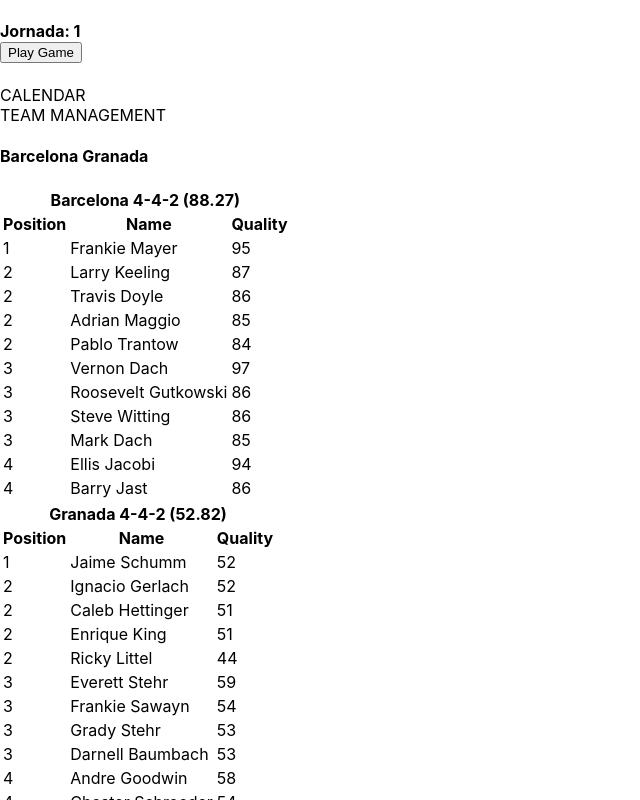
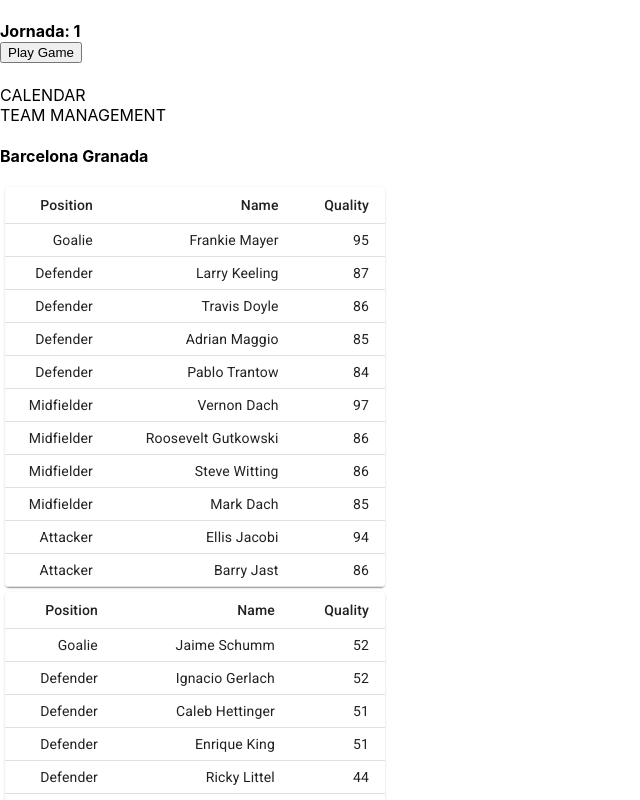
Before and after one commit to pearpages/pcfutbol, a React (Create React App) app: page / in a window 1280 px wide. Shown: the top 800 px of the page, without its empty margins (0-640 px from the left). Built offline with nearby package versions, Linux system fonts and the light colour scheme.

Commit message:
feat: Eleven Component

```diff
--- a/src/App.tsx
+++ b/src/App.tsx
@@ -2,7 +2,7 @@
 import { Switch } from "react-router-dom";
 import { Route } from "react-router";
 
-import DemoFormationTable from "./Demo/FormationTable/FormationTable";
+import DemoEleven from "./CurrentMatch/Eleven/Eleven.demo";
 import { Game } from "./lib/Game";
 import { Dashboard } from "./Dashboard";
 
@@ -40,8 +40,8 @@
 
   return (
     <Switch>
-      <Route path="/demo/formation-table">
-        <DemoFormationTable />
+      <Route path="/demo/eleven">
+        <DemoEleven />
       </Route>
       <Route path="*">
         <Dashboard {...dashboardProps} />
--- a/src/CurrentMatch/CurrentMatch.tsx
+++ b/src/CurrentMatch/CurrentMatch.tsx
@@ -33,16 +33,10 @@
     <>
       <div>
         <h4>{currentMatch[0] + " " + currentMatch[1]}</h4>
-        <Eleven
-          description={getDescription(game.getPlayerTeam(), playersOfTheGame)}
-          players={playersOfTheGame.get()}
-        />
+        <Eleven players={playersOfTheGame.get()} />
       </div>
       <div>
-        <Eleven
-          description={getDescription(rivalTeam.get(), rivalPlayersOfTheGame)}
-          players={rivalPlayersOfTheGame.get()}
-        />
+        <Eleven players={rivalPlayersOfTheGame.get()} />
       </div>
     </>
   );
--- /dev/null
+++ b/src/CurrentMatch/Eleven/Eleven.demo.tsx
@@ -0,0 +1,9 @@
+import React from "react";
+import { Eleven } from ".";
+import { PlayerData } from "../../lib/models";
+
+import players from "./players.mock.json";
+
+export default function FormationTable() {
+  return <Eleven players={players as PlayerData[]} />;
+}
--- a/src/CurrentMatch/Eleven/Eleven.tsx
+++ b/src/CurrentMatch/Eleven/Eleven.tsx
@@ -1,34 +1,40 @@
 import React from "react";
-import { PlayerData } from "../../lib/models";
+import Table from "@material-ui/core/Table";
+import TableBody from "@material-ui/core/TableBody";
+import TableCell from "@material-ui/core/TableCell";
+import TableContainer from "@material-ui/core/TableContainer";
+import TableHead from "@material-ui/core/TableHead";
+import TableRow from "@material-ui/core/TableRow";
+import Paper from "@material-ui/core/Paper";
 
-export function Eleven({
-  description,
-  players,
-}: {
-  description: string;
-  players: PlayerData[];
-}) {
+import type { PlayerData } from "../../lib/models";
+import { Player } from "../../lib/Player";
+
+export function Eleven({ players }: { players: PlayerData[] }) {
   return (
-    <table>
-      <thead>
-        <tr>
-          <th colSpan={3}>{description}</th>
-        </tr>
-        <tr>
-          <th>Position</th>
-          <th>Name</th>
-          <th>Quality</th>
-        </tr>
-      </thead>
-      <tbody>
-        {players.map((player) => (
-          <tr key={player.id}>
-            <td>{player.position}</td>
-            <td>{player.name}</td>
-            <td>{player.quality}</td>
-          </tr>
-        ))}
-      </tbody>
-    </table>
+    <div style={{ width: "380px", margin: "5px" }}>
+      <TableContainer component={Paper}>
+        <Table size={"small"} aria-label="simple table">
+          <TableHead>
+            <TableRow>
+              <TableCell align="right">Position</TableCell>
+              <TableCell align="right">Name</TableCell>
+              <TableCell align="right">Quality</TableCell>
+            </TableRow>
+          </TableHead>
+          <TableBody>
+            {players.map((player) => (
+              <TableRow key={player.id}>
+                <TableCell align="right">
+                  {Player.of(player).getPositionString()}
+                </TableCell>
+                <TableCell align="right">{player.name}</TableCell>
+                <TableCell align="right">{player.quality}</TableCell>
+              </TableRow>
+            ))}
+          </TableBody>
+        </Table>
+      </TableContainer>
+    </div>
   );
 }
--- /dev/null
+++ b/src/CurrentMatch/Eleven/players.mock.json
@@ -0,0 +1,112 @@
+[
+  {
+    "id": "1294a71b-6a47-4fef-93b8-1e0dcf2f30e9",
+    "position": 1,
+    "name": "Ernesto Kassulke",
+    "age": 35,
+    "yearContractEnd": 2024,
+    "quality": 88,
+    "salaryInThousandEur": 820097,
+    "marketValueInThousandEur": 5344719
+  },
+  {
+    "id": "add10a5f-df0c-4777-8f47-2cc582f6eb86",
+    "position": 2,
+    "name": "Bob Hilll",
+    "age": 27,
+    "yearContractEnd": 2023,
+    "quality": 89,
+    "salaryInThousandEur": 418942,
+    "marketValueInThousandEur": 4174403
+  },
+  {
+    "id": "c6c5a359-6bb1-4bf7-9683-8837cfb2e7a0",
+    "position": 2,
+    "name": "Billy Mayer",
+    "age": 20,
+    "yearContractEnd": 2025,
+    "quality": 89,
+    "salaryInThousandEur": 744853,
+    "marketValueInThousandEur": 5419880
+  },
+  {
+    "id": "f29f8107-e599-4a6c-a0fb-b1c76acdd811",
+    "position": 2,
+    "name": "Clifford Streich",
+    "age": 24,
+    "yearContractEnd": 2026,
+    "quality": 83,
+    "salaryInThousandEur": 874209,
+    "marketValueInThousandEur": 4770439
+  },
+  {
+    "id": "a3723482-e07a-4deb-a17a-7a020d6d4df1",
+    "position": 2,
+    "name": "Wilbur Armstrong",
+    "age": 20,
+    "yearContractEnd": 2023,
+    "quality": 81,
+    "salaryInThousandEur": 23747,
+    "marketValueInThousandEur": 6926338
+  },
+  {
+    "id": "10697ad6-54fc-41c2-9dad-bc10c4fe9018",
+    "position": 3,
+    "name": "Anthony Heidenreich",
+    "age": 30,
+    "yearContractEnd": 2025,
+    "quality": 94,
+    "salaryInThousandEur": 528144,
+    "marketValueInThousandEur": 4434132
+  },
+  {
+    "id": "bc59d4e1-1165-4d03-a8ed-ace16dd2438c",
+    "position": 3,
+    "name": "Ralph Lehner",
+    "age": 33,
+    "yearContractEnd": 2023,
+    "quality": 88,
+    "salaryInThousandEur": 811788,
+    "marketValueInThousandEur": 5370680
+  },
+  {
+    "id": "bb3243b9-c18e-4e40-9e71-8c764a6e8d40",
+    "position": 3,
+    "name": "Albert Gleason",
+    "age": 28,
+    "yearContractEnd": 2023,
+    "quality": 88,
+    "salaryInThousandEur": 447943,
+    "marketValueInThousandEur": 8530468
+  },
+  {
+    "id": "c89cb00c-78b9-4677-a094-42a9fe41b15b",
+    "position": 3,
+    "name": "Andres Zulauf",
+    "age": 31,
+    "yearContractEnd": 2025,
+    "quality": 82,
+    "salaryInThousandEur": 735861,
+    "marketValueInThousandEur": 3378359
+  },
+  {
+    "id": "89f6c4df-8fe6-4fdb-9bec-e8e757036b7e",
+    "position": 4,
+    "name": "Santos Kling",
+    "age": 28,
+    "yearContractEnd": 2023,
+    "quality": 95,
+    "salaryInThousandEur": 520751,
+    "marketValueInThousandEur": 3584629
+  },
+  {
+    "id": "29c34c94-af41-4dc3-92d5-530992f3bfef",
+    "position": 4,
+    "name": "Robert Feest",
+    "age": 20,
+    "yearContractEnd": 2022,
+    "quality": 92,
+    "salaryInThousandEur": 603976,
+    "marketValueInThousandEur": 6886663
+  }
+]
--- a/src/Demo/FormationTable/FormationTable.tsx
+++ /dev/null
@@ -1,5 +0,0 @@
-import React from "react";
-
-export default function FormationTable() {
-  return <div>hello</div>;
-}
--- a/src/lib/Player.ts
+++ b/src/lib/Player.ts
@@ -1,10 +1,21 @@
-import type { PlayerData } from "./models";
+import type { PlayerData, Position } from "./models";
+
+const positionMapper = (position: Position) =>
+  ({
+    1: "Goalie",
+    2: "Defender",
+    3: "Midfielder",
+    4: "Attacker",
+  }[position]);
 
 export const Player = {
   of(player: PlayerData) {
     return {
-      getQualityDescription() {
+      getQualityDescription(): string {
         return `${player.quality} ${player.position} ${player.name}`;
+      },
+      getPositionString(): string {
+        return positionMapper(player.position);
       },
     };
   },
```
